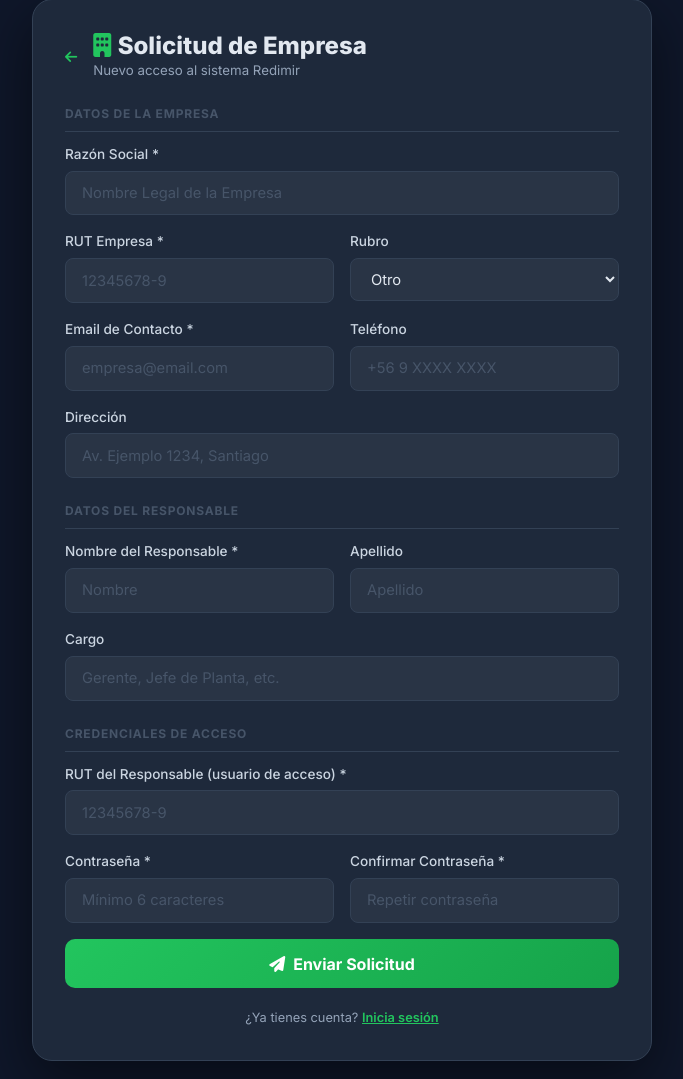
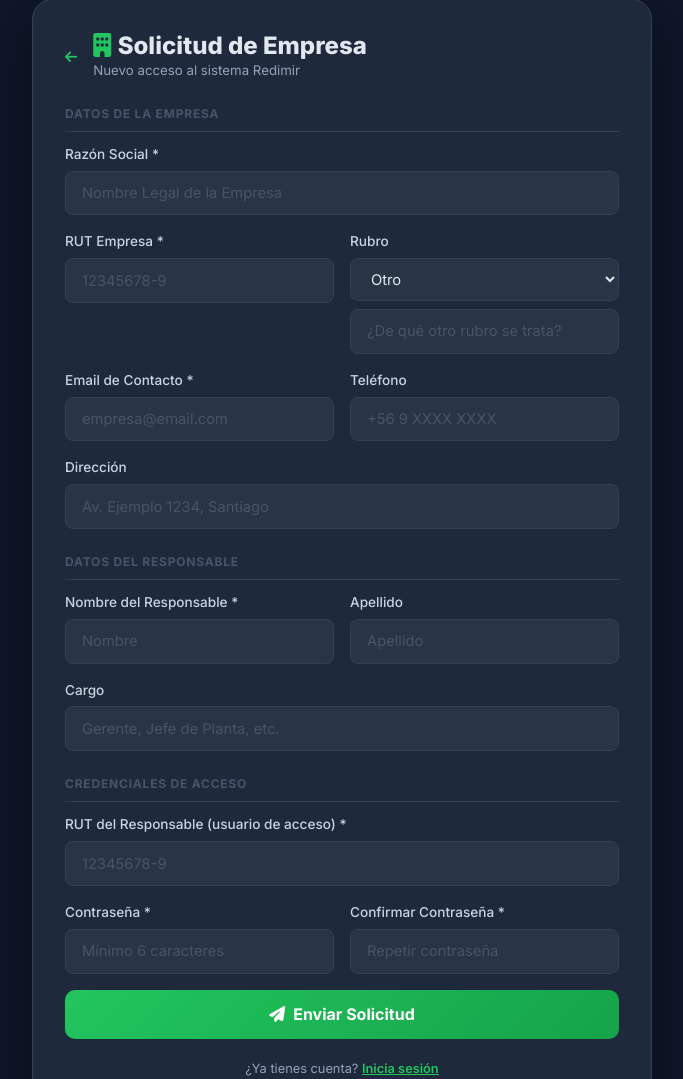
Before and after one commit to SangreL1/Redimir, a Django app: page /registro/empresa/ in a window 1280 px wide. Shown: the part 33-1112 px from the top of the page, without its empty margins (298-981 px from the left). Run offline with Django 4.2, Linux system fonts and the light colour scheme.

Commit message:
Permitir especificar nombre de rubro cuando se selecciona la opcion Otro

```diff
--- a/apps/empresas/views.py
+++ b/apps/empresas/views.py
@@ -965,6 +965,7 @@ class EmpresaCrearAdminView(View):
         telefono        = request.POST.get('telefono', '').strip()
         direccion       = request.POST.get('direccion', '').strip()
         rubro           = request.POST.get('rubro', 'otro')
+        rubro_otro      = request.POST.get('rubro_otro', '').strip()
         nombre_contacto = request.POST.get('nombre_contacto', '').strip()
         cargo_contacto  = request.POST.get('cargo_contacto', '').strip()
         logo            = request.FILES.get('logo')
@@ -1010,6 +1011,7 @@ class EmpresaCrearAdminView(View):
             nombre=nombre, rut=rut_empresa,
             email_contacto=email_contacto, telefono=telefono,
             direccion=direccion, rubro=rubro,
+            rubro_otro=rubro_otro if rubro == 'otro' else None,
             nombre_contacto=nombre_contacto,
             cargo_contacto=cargo_contacto,
             logo=logo if logo else None,
--- a/apps/usuarios/views.py
+++ b/apps/usuarios/views.py
@@ -86,6 +86,7 @@ class RegistroEmpresaView(View):
         telefono        = request.POST.get('telefono', '').strip()
         direccion       = request.POST.get('direccion', '').strip()
         rubro           = request.POST.get('rubro', 'otro')
+        rubro_otro      = request.POST.get('rubro_otro', '').strip()
         nombre_contacto = request.POST.get('nombre_contacto', '').strip()
         apellido_contacto = request.POST.get('apellido_contacto', '').strip()
         cargo_contacto  = request.POST.get('cargo_contacto', '').strip()
@@ -117,7 +118,8 @@ class RegistroEmpresaView(View):
             nombre=nombre, rut=rut_empresa,
             email_contacto=email_contacto, telefono=telefono,
             direccion=direccion, rubro=rubro,
-            nombre_contacto=nombre_contacto,
+            rubro_otro=rubro_otro if rubro == 'otro' else None,
+            nombre_contacto=f"{nombre_contacto} {apellido_contacto}".strip(),
             cargo_contacto=cargo_contacto,
             logo=logo if logo else None,
             estado='pendiente',
--- a/templates/empresas/lista.html
+++ b/templates/empresas/lista.html
@@ -46,7 +46,7 @@
                         </div>
                     </td>
                     <td style="font-family:monospace;font-size:.8rem;">{{ emp.rut }}</td>
-                    <td style="font-size:.85rem;">{{ emp.get_rubro_display }}</td>
+                    <td style="font-size:.85rem;">{{ emp.rubro_display }}</td>
                     <td>
                         <div style="font-size:.83rem;">{{ emp.nombre_contacto|default:"—" }}</div>
                         <div style="font-size:.75rem;color:var(--text-muted);">{{ emp.email_contacto }}</div>
--- a/templates/registro_empresa.html
+++ b/templates/registro_empresa.html
@@ -75,15 +75,21 @@
             </div>
             <div class="form-group">
                 <label>Rubro</label>
-                <select name="rubro">
+                <select name="rubro" id="rubro-select" onchange="toggleOtroRubroInput(this)">
                     <option value="manufactura">Manufactura</option>
                     <option value="construccion">Construcción</option>
                     <option value="retail">Retail / Comercio</option>
                     <option value="alimentacion">Alimentación</option>
-                    <option value="logistica">Logística</option>
+                    <option value="logistica">Logística / Transporte</option>
+                    <option value="mineria">Minería</option>
                     <option value="servicios">Servicios</option>
+                    <option value="educacion">Educación</option>
+                    <option value="salud">Salud</option>
                     <option value="otro" selected>Otro</option>
                 </select>
+                <div class="mt-2" id="div-otro-rubro" style="margin-top:.5rem;">
+                    <input type="text" name="rubro_otro" placeholder="¿De qué otro rubro se trata?" value="{{ form_data.rubro_otro|default:'' }}">
+                </div>
             </div>
         </div>
 
@@ -149,5 +155,17 @@
     </div>
     {% endif %}
 </div>
+<script>
+function toggleOtroRubroInput(select) {
+    const div = document.getElementById('div-otro-rubro');
+    if (div) {
+        div.style.display = (select.value === 'otro') ? 'block' : 'none';
+        if (select.value === 'otro') {
+            const inp = div.querySelector('input');
+            if (inp) inp.focus();
+        }
+    }
+}
+</script>
 </body>
 </html>
```
Also changed, not shown: apps/empresas/models.py (+7 -0 lines), templates/empresas/crear_empresa_admin.html (+18 -2 lines), apps/empresas/migrations/0009_empresa_rubro_otro.py (added).
